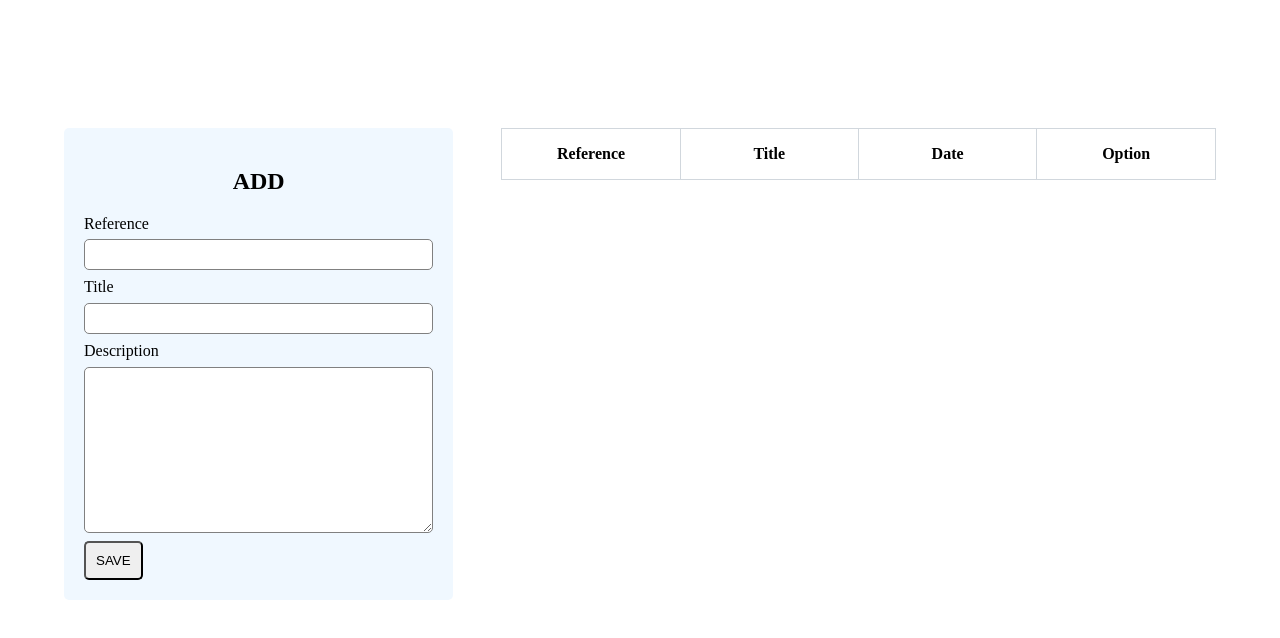
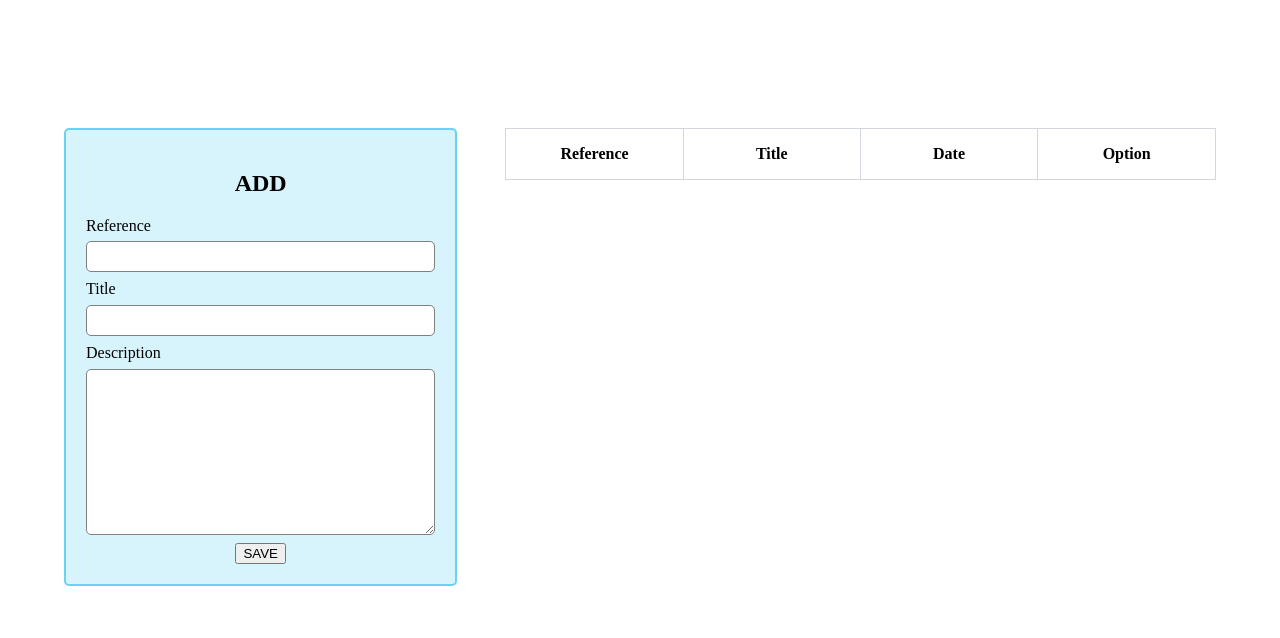
Before and after one commit to goCodeMarko/biyaheroes-todo-technical-exam, a plain HTML site: page client/index.html in a window 1280 px wide. Drawn offline with Linux system fonts and the light colour scheme; no server answers.

Commit message:
CSS adjustments

```diff
--- a/client/style.css
+++ b/client/style.css
@@ -11,7 +11,11 @@ body {
     gap: 3em;
 }
 
-
+.button-group{
+  display: flex;
+  justify-content: center;
+  gap: .5em;
+}
 
 .table {
     border-collapse: collapse;
@@ -26,12 +30,9 @@ body {
 
 
 .section-a {
- background-color:aliceblue;
+ background-color: #00afe928;
+ border: #00afe97f 2px solid;
  padding: 20px;
- border-radius: 5px;
-}
-.section-a button{
- padding: 10px;
  border-radius: 5px;
 }
 .section-a h2 {
```
